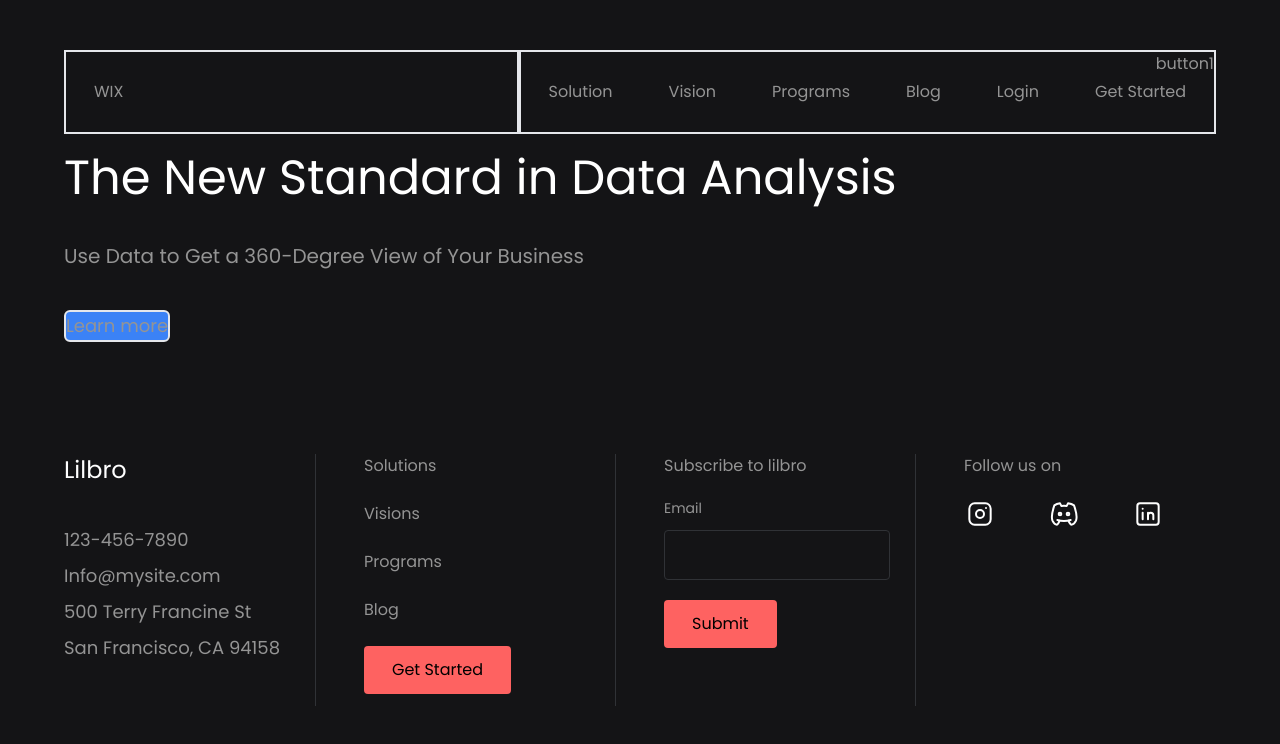
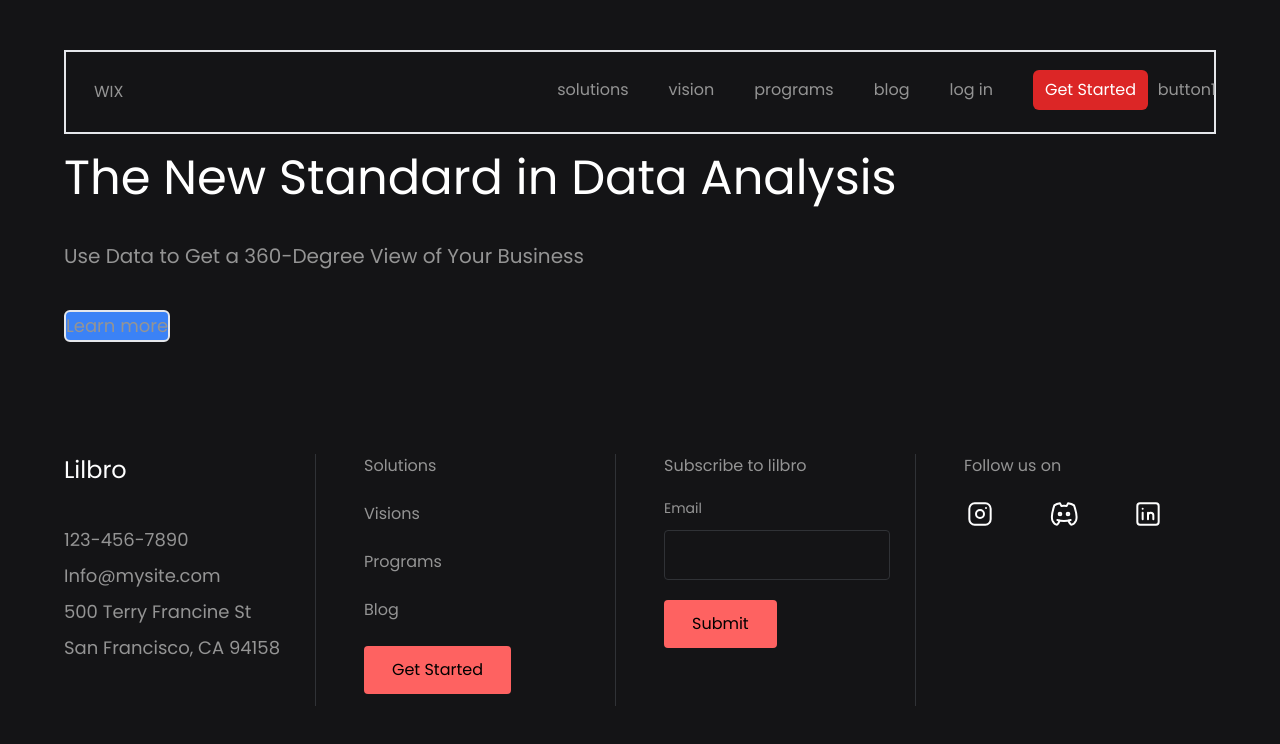
Before and after one commit to reacon/proje, a React (Vite) app: page / in a window 1280 px wide. Both pictures are taken after a click on the button "button1". Shown: the top 744 px of the page. Built offline with nearby package versions, Linux system fonts and the light colour scheme.

Commit message:
jatinsuteri 2

```diff
--- a/src/components/Navbar.jsx
+++ b/src/components/Navbar.jsx
@@ -1,87 +1,56 @@
-import { Link } from "react-router-dom"
+import { Link } from "react-router-dom";
 // eslint-disable-next-line no-unused-vars
-import { useState } from "react"
+import { useState } from "react";
 
-const Navbar=()=>{
-   const [display, setDisplay]=useState('none')
+const Navbar = () => {
+  const [display, setDisplay] = useState("none");
 
-   const data=[{
-    title:'Solution',
-    leadsto:'/'
+  const handleClick = () => {
+    if (display == "none") {
+      setDisplay("block");
+    } else {
+      setDisplay("none");
+    }
+  };
 
-   },{
-    title:'Vision',
-    leadsto:'/'
+  return (
+    <div className="flex flex-row relative z-0">
+      <Link className="flex-auto border-2 p-7" to="/">
+        {" "}
+        WIX
+      </Link>
+      <button onClick={handleClick} className="absolute right-0 top-7">
+        button1
+      </button>
 
-   },{
-    title:'Programs',
-   leadsto:'/'
-
-   },{
-    title:'Blog',
-   leadsto:'/'
-
-   },{
-    title:'Login',
-    leadsto:'/'
-
-   },{
-    title:'Get Started',
-    leadsto:'/'
-
-   }]
-
-
-
-   const handleClick=()=>{
-    if(display=='none'){
-        setDisplay('block')
-    }
-    else{
-        setDisplay('none')
-    }
-
-   }
-
-
-
-    return(
-        <div className="flex flex-row ">
-            <Link className="flex-auto border-2 p-7" to="/"> WIX</Link>
-
-            <div className="flex flex-row justify-between border-2 pd-7 relative">
-
-            <button onClick={handleClick} className="absolute right-0 top-0">button1</button>
-
-
-
-               {data.map((dat,index)=>{
-                return(
-                    <div style={{display:display}} key={index}>
-                        <Link to={dat.leadsto} className="m-7" ><button className="pt-7">{dat.title}</button></Link>
-                    </div>
-                )
-               }
-               )}
-
-
-
-
-
-
-
-
-
-
-
-
-
-
-            </div>
-        </div>
-    )
-
-}
-export default Navbar
+      <div
+        className=" absolute z-1 right-5 mr-7 mt-5"
+        style={{ display: display }}
+      >
+        <Link className="m-5">
+          <button>solutions</button>
+        </Link>
+        <Link className="m-5">
+          <button>vision</button>
+        </Link>
+        <Link className="m-5">
+          <button>programs</button>
+        </Link>
+        <Link className="m-5">
+          <button>blog</button>
+        </Link>
+        <Link className="m-5">
+          <button>log in</button>
+        </Link>
+        <Link className="m-5">
+          <button className="   text-white p-2 rounded-md pl-3 pr-3 transition ease-in-out delay-150 bg-red-600 hover:-translate-y-1 hover:scale-110 hover:bg-red-500 duration-300">
+            Get Started
+          </button>
+        </Link>
+      </div>
+    </div>
+  );
+};
+export default Navbar;
 
 //transition ease-in-out delay-150 bg-blue-500 hover:-translate-y-1 hover:scale-110 hover:bg-indigo-500 duration-300
```
